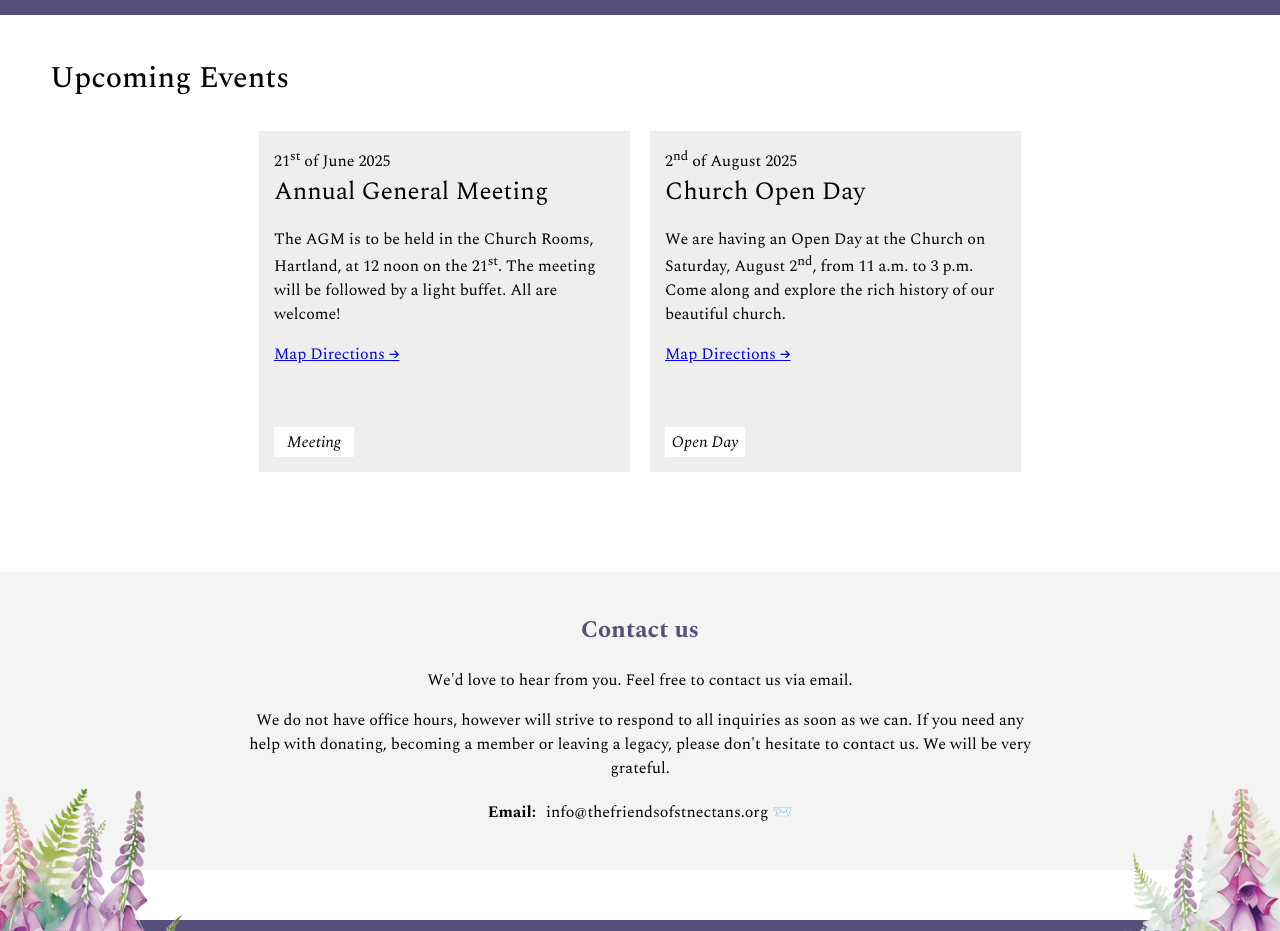
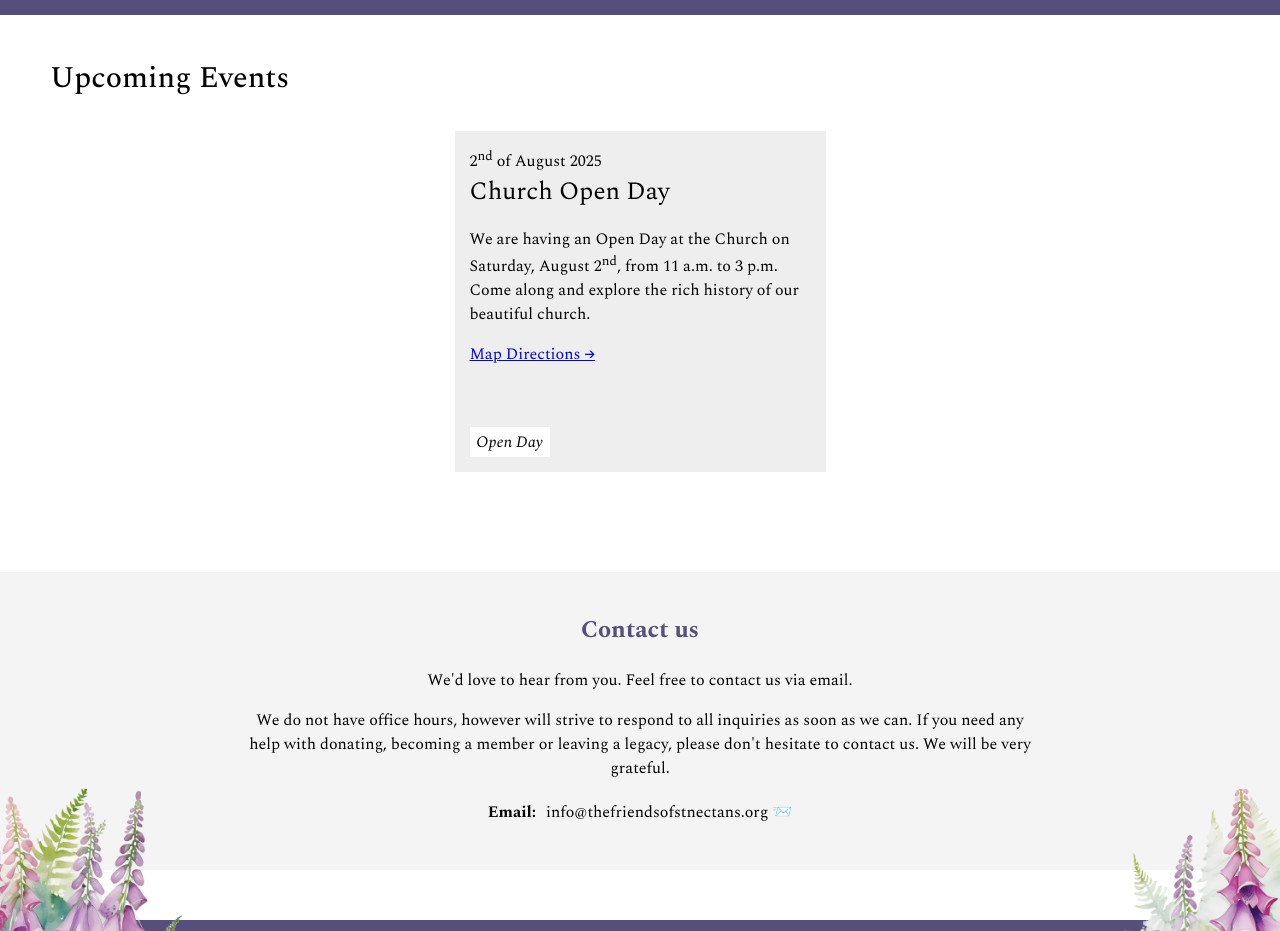
Before and after one commit to Sm-Blckwll/churta260, a plain HTML site: page index.html in a window 1280 px wide. Shown: the part 4680-5611 px from the top of the page. Drawn offline with nearby package versions, Linux system fonts and the light colour scheme; a web font is replaced by a local one.

Commit message:
Update index.html to remove past events

```diff
--- a/index.html
+++ b/index.html
@@ -321,23 +321,7 @@
                 </div>
                 <div class="Events-content-block">
                     <div class="carousel">
-                        <div class="Events-card">
-                            <!--<div class="Events-card-photo"></div>-->
-                            <div class="Events-card-date">21<sup>st</sup> of June 2025</div>
-                            <div class="Events-card-title">Annual General Meeting</div>
-                            <div class="Events-card-text">
-                                <p>
-                                    The AGM is to be held in the Church Rooms, Hartland, at 12 noon on the
-                                    21<sup>st</sup>. The meeting will be followed by a light buffet. All are welcome!
-                                </p>
-                                <p>
-                                    <a href="https://w3w.co/cornfield.bells.count " target="_blank">Map Directions →</a>
-                                </p>
-                            </div>
-                            <div class="Events-card-label">
-                                <p>Meeting</p>
-                            </div>
-                        </div>
+
                         <div class="Events-card">
                             <!--<div class="Events-card-photo"></div>-->
                             <div class="Events-card-date">2<sup>nd</sup> of August 2025</div>
```
